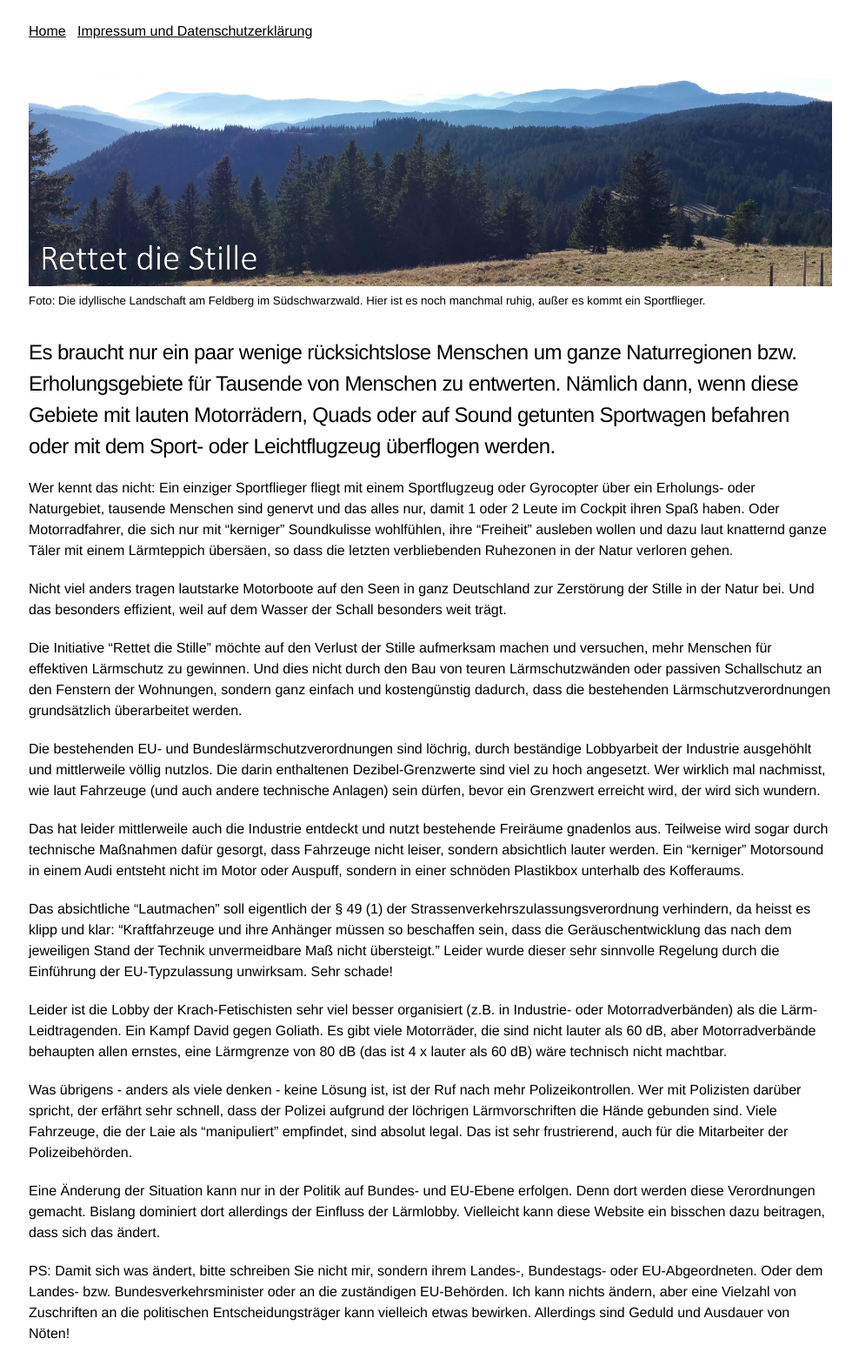
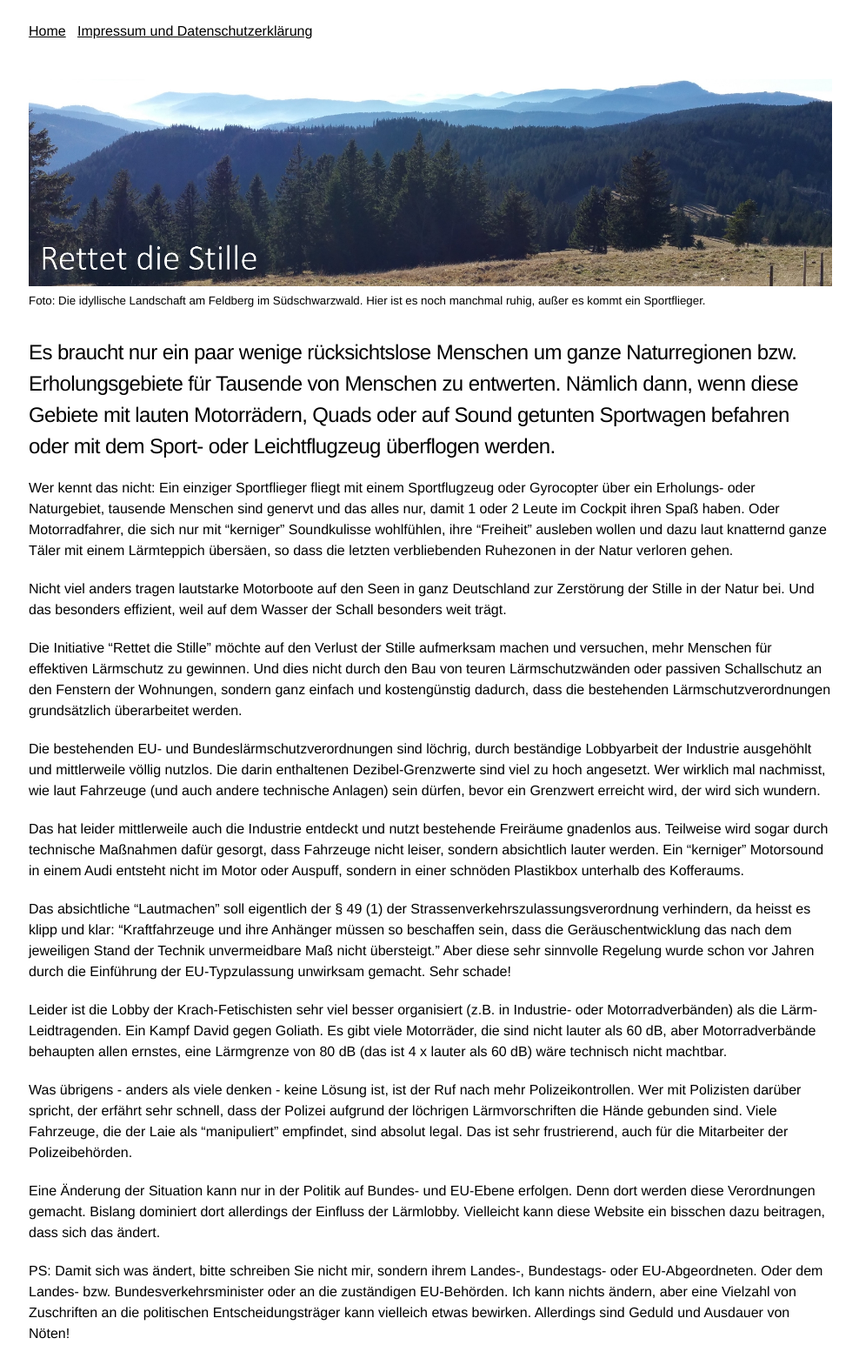
Before and after one commit to rettet-die-stille/rettet-die-stille.github.io, a Jekyll site: the page built from index.md, in a window 1280 px wide. Shown: the whole page at 87% size, without its empty margins (145-1133 px from the left). Built offline with Jekyll 4.4.1, drawn with Linux system fonts in a browser that asks for light colours.

Commit message:
Update index.md

```diff
--- a/index.md
+++ b/index.md
@@ -16,7 +16,7 @@ Die bestehenden EU- und Bundeslärmschutzverordnungen sind löchrig, durch best
 
 Das hat leider mittlerweile auch die Industrie entdeckt und nutzt bestehende Freiräume gnadenlos aus. Teilweise wird sogar durch technische Maßnahmen dafür gesorgt, dass Fahrzeuge nicht leiser, sondern absichtlich lauter werden. Ein "kerniger" Motorsound in einem Audi entsteht nicht im Motor oder Auspuff, sondern in einer schnöden Plastikbox unterhalb des Kofferaums.
 
-Das absichtliche "Lautmachen" soll eigentlich der § 49 (1) der Strassenverkehrszulassungsverordnung verhindern, da heisst es klipp und klar: "Kraftfahrzeuge und ihre Anhänger müssen so beschaffen sein, dass die Geräuschentwicklung das nach dem jeweiligen Stand der Technik unvermeidbare Maß nicht übersteigt." Leider wurde dieser sehr sinnvolle Regelung durch die Einführung der EU-Typzulassung unwirksam. Sehr schade!
+Das absichtliche "Lautmachen" soll eigentlich der § 49 (1) der Strassenverkehrszulassungsverordnung verhindern, da heisst es klipp und klar: "Kraftfahrzeuge und ihre Anhänger müssen so beschaffen sein, dass die Geräuschentwicklung das nach dem jeweiligen Stand der Technik unvermeidbare Maß nicht übersteigt." Aber diese sehr sinnvolle Regelung wurde schon vor Jahren durch die Einführung der EU-Typzulassung unwirksam gemacht. Sehr schade!
 
 Leider ist die Lobby der Krach-Fetischisten sehr viel besser organisiert (z.B. in Industrie- oder Motorradverbänden) als die Lärm-Leidtragenden. Ein Kampf David gegen Goliath. Es gibt viele Motorräder, die sind nicht lauter als 60 dB, aber Motorradverbände behaupten allen ernstes, eine Lärmgrenze von 80 dB (das ist 4 x lauter als 60 dB) wäre technisch nicht machtbar.
 
```
